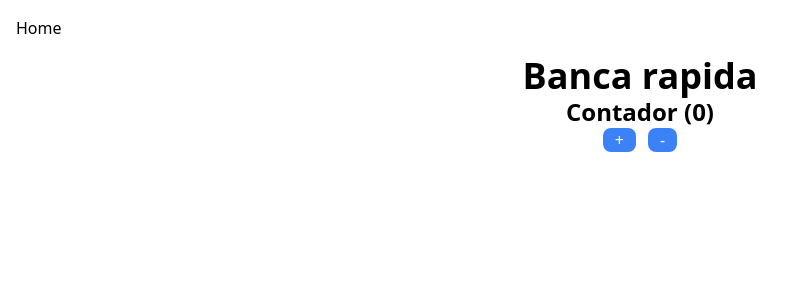
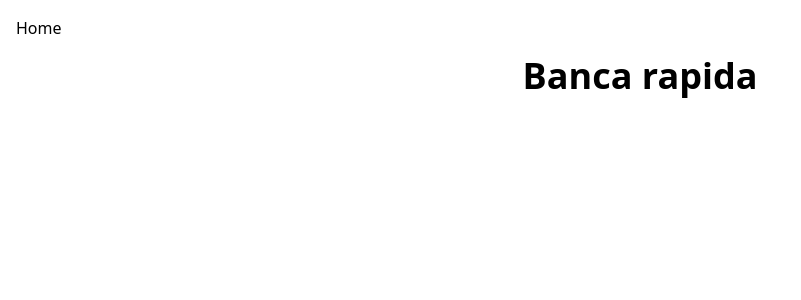
Before and after one commit to Milly00/bancarapida, a Vue app: page / in a window 1280 px wide. Shown: the top 300 px of the page, without its empty margins (0-801 px from the left). Built offline with nearby package versions, Linux system fonts and the light colour scheme.

Commit message:
refactor: remove useless counter component

```diff
--- a/src/components/Counter.vue
+++ /dev/null
@@ -1,18 +0,0 @@
-<script setup>
-import { ref } from 'vue'
-const counter = ref(0)
-</script>
-
-<template>
-  <div>
-    <h2 class="text-2xl font-bold">Contador ({{ counter }})</h2>
-    <div class="space-x-3">
-      <button class="bg-blue-500 text-white px-3 rounded-lg" @click="counter++">
-        +
-      </button>
-      <button class="bg-blue-500 text-white px-3 rounded-lg" @click="counter--">
-        -
-      </button>
-    </div>
-  </div>
-</template>
--- a/src/views/HomeView.vue
+++ b/src/views/HomeView.vue
@@ -1,10 +1,5 @@
-<script setup>
-import Counter from '@/components/Counter.vue'
-</script>
-
 <template>
   <main class="text-center">
     <h1 class="text-4xl font-black">Banca rapida</h1>
-    <Counter />
   </main>
 </template>
```
